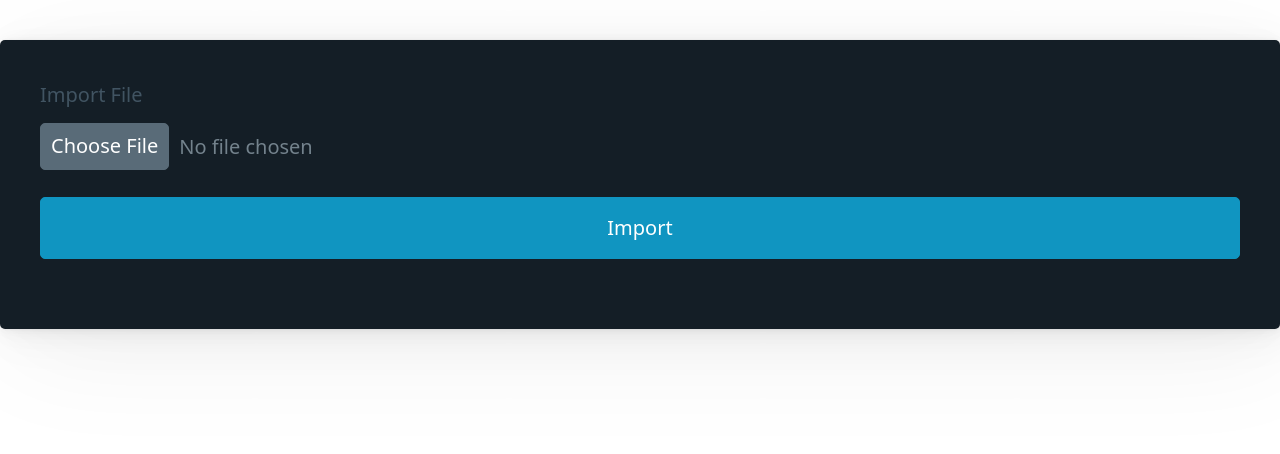
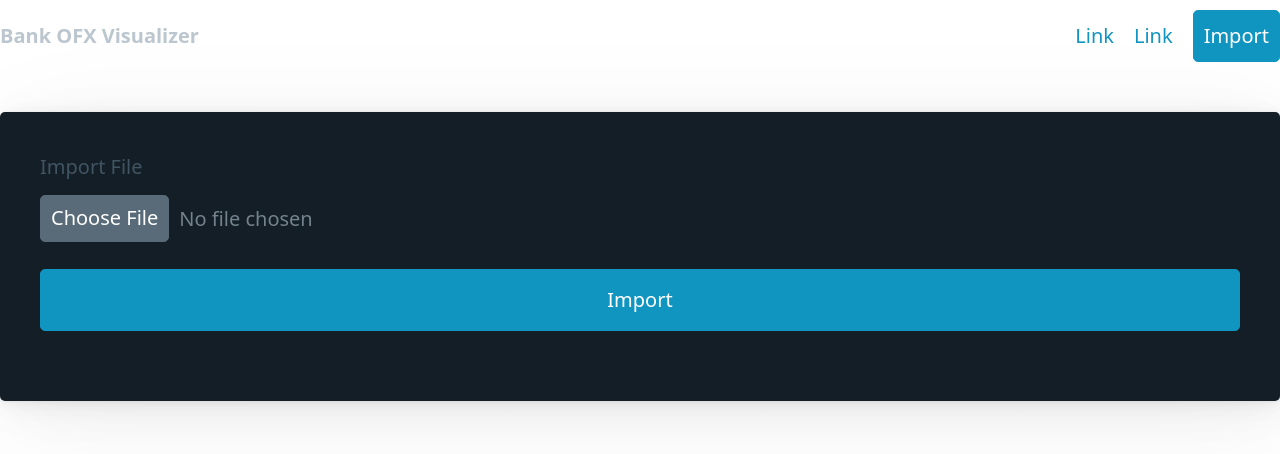
Before and after one commit to TibowB/bank-account-visualizer, a Vue app in the folder front/: page / in a window 1280 px wide. Shown: the top 454 px of the page. Built offline with nearby package versions, Linux system fonts and the light colour scheme.

Commit message:
Add Vue components

```diff
--- a/front/index.html
+++ b/front/index.html
@@ -1,5 +1,6 @@
 <!DOCTYPE html>
 <html lang="en">
+
 <head>
   <meta charset="UTF-8" />
   <link rel="icon" type="image/svg+xml" href="/vite.svg" />
@@ -7,8 +8,10 @@
   <link rel="stylesheet" href="css/pico.min.css">
   <title>Bank Account Visualizer</title>
 </head>
-  <body>
+
+<body data-theme="dark">
   <div id="app"></div>
   <script type="module" src="/src/main.ts"></script>
 </body>
+
 </html>
--- a/front/src/App.vue
+++ b/front/src/App.vue
@@ -1,27 +1,9 @@
-<script setup lang="ts">
-import { ref } from "vue";
-import { importFile } from "./api/import";
-const fileInput = ref<HTMLInputElement>();
-const account = ref<string>("");
-
-const handleImportFile = async () => {
-  if (fileInput.value === undefined || fileInput.value.files === null) {
-    return;
-  }
-
-  const file = fileInput.value.files[0];
-
-  importFile(file).then((data) => {
-    account.value = `Account : ${data.account.account_id} ${data.account.routing_number} ${data.account.branch_id}`;
-  });
-};
+<script lang="ts" setup>
+import NavBar from "./components/NavBar.vue";
+import Import from "./views/Import.vue";
 </script>
 
 <template>
-  <article data-theme="dark">
-    <label for="file">Import File</label>
-    <input ref="fileInput" type="file" name="file" />
-    <button @click="handleImportFile">Import</button>
-    <p>{{ account }}</p>
-  </article>
+  <NavBar />
+  <Import />
 </template>
--- /dev/null
+++ b/front/src/components/NavBar.vue
@@ -0,0 +1,12 @@
+<template>
+  <nav>
+    <ul>
+      <li><strong>Bank OFX Visualizer</strong></li>
+    </ul>
+    <ul>
+      <li><a href="#">Link</a></li>
+      <li><a href="#">Link</a></li>
+      <li><a href="#" role="button">Import</a></li>
+    </ul>
+  </nav>
+</template>
--- /dev/null
+++ b/front/src/views/Import.vue
@@ -0,0 +1,30 @@
+<script setup lang="ts">
+import { ref } from "vue";
+import { importFile } from "../api/import";
+const fileInput = ref<HTMLInputElement>();
+const account = ref<string>("");
+const statement = ref<string>("");
+
+const handleImportFile = async () => {
+  if (fileInput.value === undefined || fileInput.value.files === null) {
+    return;
+  }
+
+  const file = fileInput.value.files[0];
+
+  importFile(file).then((data) => {
+    account.value = `Account : ${data.account.account_id} ${data.account.routing_number} ${data.account.branch_id}`;
+    statement.value = `Statement : ${data.statement.start_date} ${data.statement.end_date} ${data.statement.balance}`;
+  });
+};
+</script>
+
+<template>
+  <article>
+    <label for="file">Import File</label>
+    <input ref="fileInput" type="file" name="file" />
+    <button @click="handleImportFile">Import</button>
+    <p>{{ account }}</p>
+    <p>{{ statement }}</p>
+  </article>
+</template>
```
Lines whose indentation alone changed are shown as unchanged.
